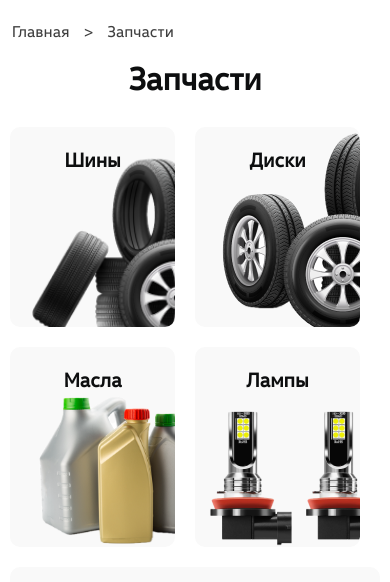
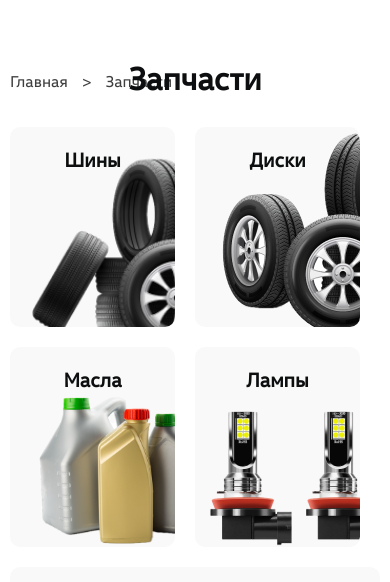
Before and after one commit to EvgeniyWis/VW-SPB-Spare-parts, a plain HTML site: page index.html in a window 390 px wide. Shown: the part 262-844 px from the top of the page. Drawn offline with nearby package versions, Linux system fonts and the light colour scheme.

Commit message:
Изменения в хлебных крошках.

```diff
--- a/assets/styles/main_screen/main_screen.scss
+++ b/assets/styles/main_screen/main_screen.scss
@@ -41,10 +41,18 @@
         word-spacing: 10px;
         max-width: 100%;
         position: relative;
-        left: 13.5%;
+        padding: 0 250px;
 
-        @media (max-width: 500px) {
-            left: 3%;
+        @media (max-width: 1550px) {
+            padding: 10px 100px;
+        }
+
+        @media (max-width: 1300px) {
+            padding: 10px 40px;
+        }
+
+        @media (max-width: 600px) {
+            padding: 50px 10px;
         }
     }
 
```
Also changed, not shown: assets/styles/main_screen/main_screen.css, 1 other file.
